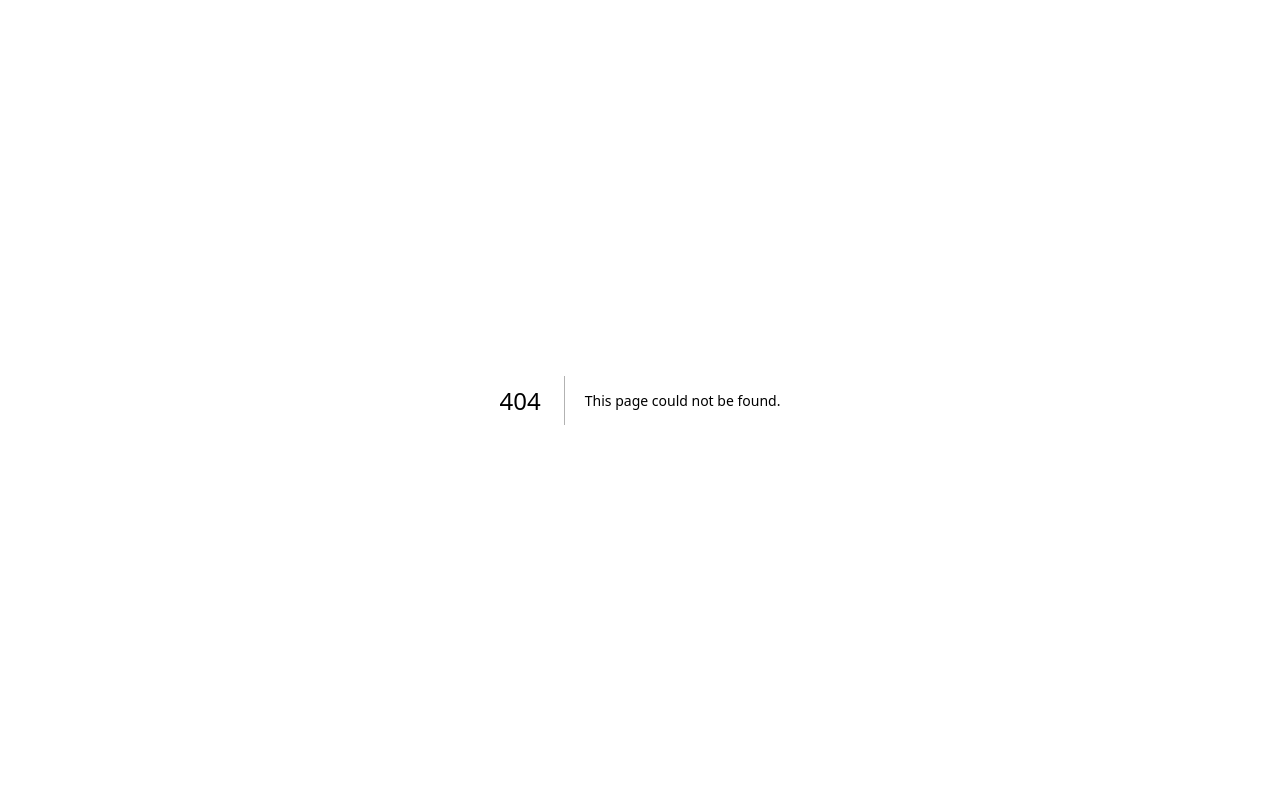
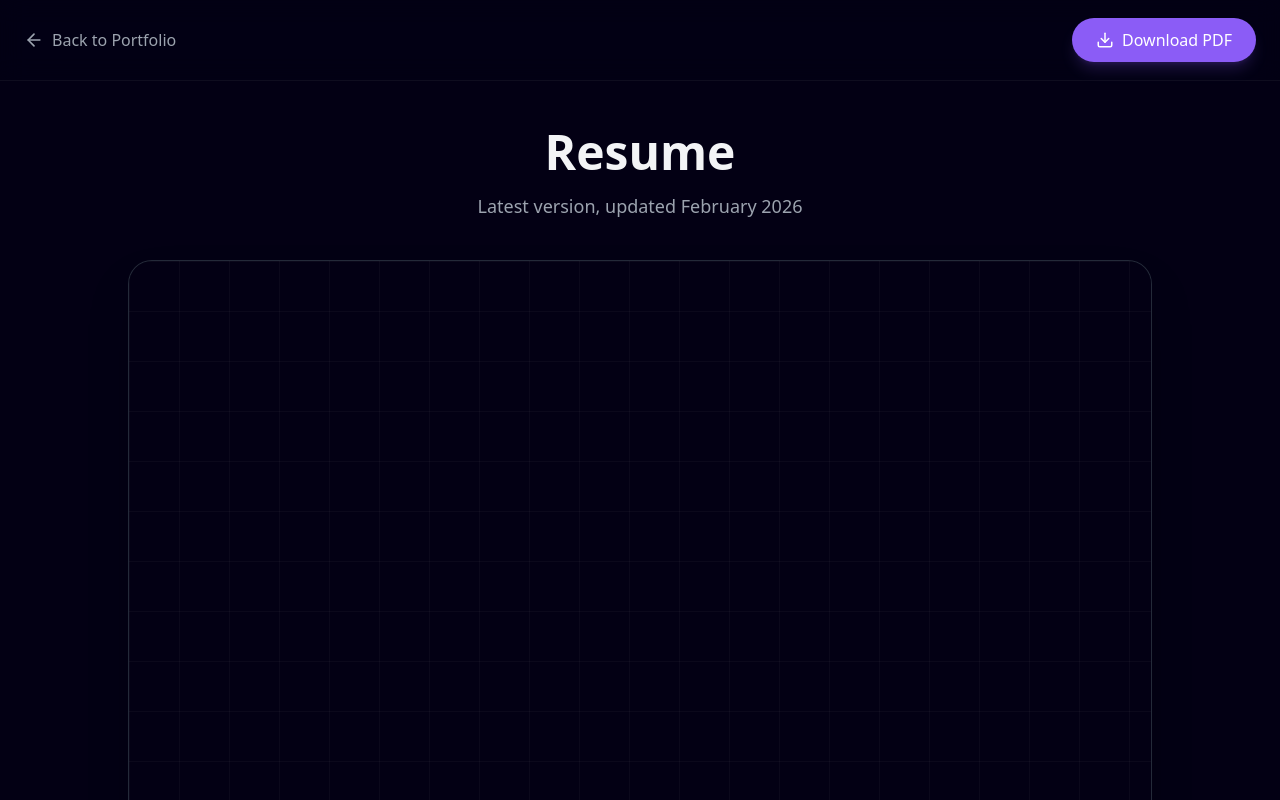
Before and after one commit to Kelvyn2012/kelvin-udufo, a Next.js app: page /resume in a window 1280 px wide. Before the commit this address had no page. Shown: the top 800 px of the page. Built offline with nearby package versions, Linux system fonts and the light colour scheme.

Commit message:
ficed my image about me and added a resume page

```diff
--- /dev/null
+++ b/src/app/resume/page.tsx
@@ -0,0 +1,68 @@
+import Link from "next/link";
+import { ArrowLeft, Download, FileText } from "lucide-react";
+
+export default function ResumePage() {
+  return (
+    <main className="min-h-screen bg-background relative selection:bg-accent/30 selection:text-white flex flex-col">
+      {/* Header / Nav */}
+      <nav className="fixed top-0 w-full z-50 bg-background/80 backdrop-blur-md border-b border-white/5">
+        <div className="max-w-7xl mx-auto px-6 h-20 flex items-center justify-between">
+          <Link
+            href="/"
+            className="flex items-center gap-2 text-secondary hover:text-white transition-colors group"
+          >
+            <ArrowLeft size={20} className="group-hover:-translate-x-1 transition-transform" />
+            <span className="font-medium">Back to Portfolio</span>
+          </Link>
+
+          <a
+            href="/resume.pdf"
+            download="Kelvin_Udufo_Resume.pdf"
+            className="flex items-center gap-2 px-6 py-2.5 bg-accent text-white rounded-full font-medium hover:bg-accent/90 transition-colors shadow-lg shadow-accent/20"
+          >
+            <Download size={18} />
+            Download PDF
+          </a>
+        </div>
+      </nav>
+
+      {/* Main Content */}
+      <div className="flex-grow pt-32 pb-20 px-6">
+        <div className="max-w-5xl mx-auto w-full h-full min-h-[800px] flex flex-col">
+            <div className="text-center mb-10">
+                <h1 className="text-4xl md:text-5xl font-bold mb-4">Resume</h1>
+                <p className="text-secondary text-lg">
+                    Latest version, updated February 2026
+                </p>
+            </div>
+
+            {/* PDF Viewer Container */}
+            <div className="flex-grow w-full bg-surface rounded-3xl border border-white/10 overflow-hidden shadow-2xl relative group">
+                <iframe
+                    src="/resume.pdf"
+                    className="w-full h-[850px] md:h-[1100px] border-none"
+                    title="Resume Preview"
+                />
+
+                {/* Fallback / Overlay for Mobile if needed */}
+                <div className="absolute inset-0 bg-background/90 z-10 flex flex-col items-center justify-center gap-6 p-8 md:hidden">
+                    <FileText size={64} className="text-accent opacity-50" />
+                    <p className="text-center text-secondary">
+                        PDF preview is optimized for desktop. <br />
+                        Please download the file to view on mobile.
+                    </p>
+                    <a
+                        href="/resume.pdf"
+                        download="Kelvin_Udufo_Resume.pdf"
+                        className="flex items-center gap-2 px-8 py-3 bg-white/10 text-white rounded-full font-medium hover:bg-white/20 transition-colors border border-white/10"
+                    >
+                        <Download size={20} />
+                        Download File
+                    </a>
+                </div>
+            </div>
+        </div>
+      </div>
+    </main>
+  );
+}
--- a/src/components/About.tsx
+++ b/src/components/About.tsx
@@ -1,3 +1,5 @@
+"use client";
+
 import { motion } from "framer-motion";
 import Image from "next/image";
 
--- a/src/components/Navbar.tsx
+++ b/src/components/Navbar.tsx
@@ -21,6 +21,7 @@ export default function Navbar() {
     { name: "About", href: "#about" },
     { name: "Skills", href: "#skills" },
     { name: "Projects", href: "#projects" },
+    { name: "Resume", href: "/resume" },
     { name: "Contact", href: "#contact" },
   ];
 
```
Also changed, not shown: 1 other file (tests, documents, lock files or other folders).
